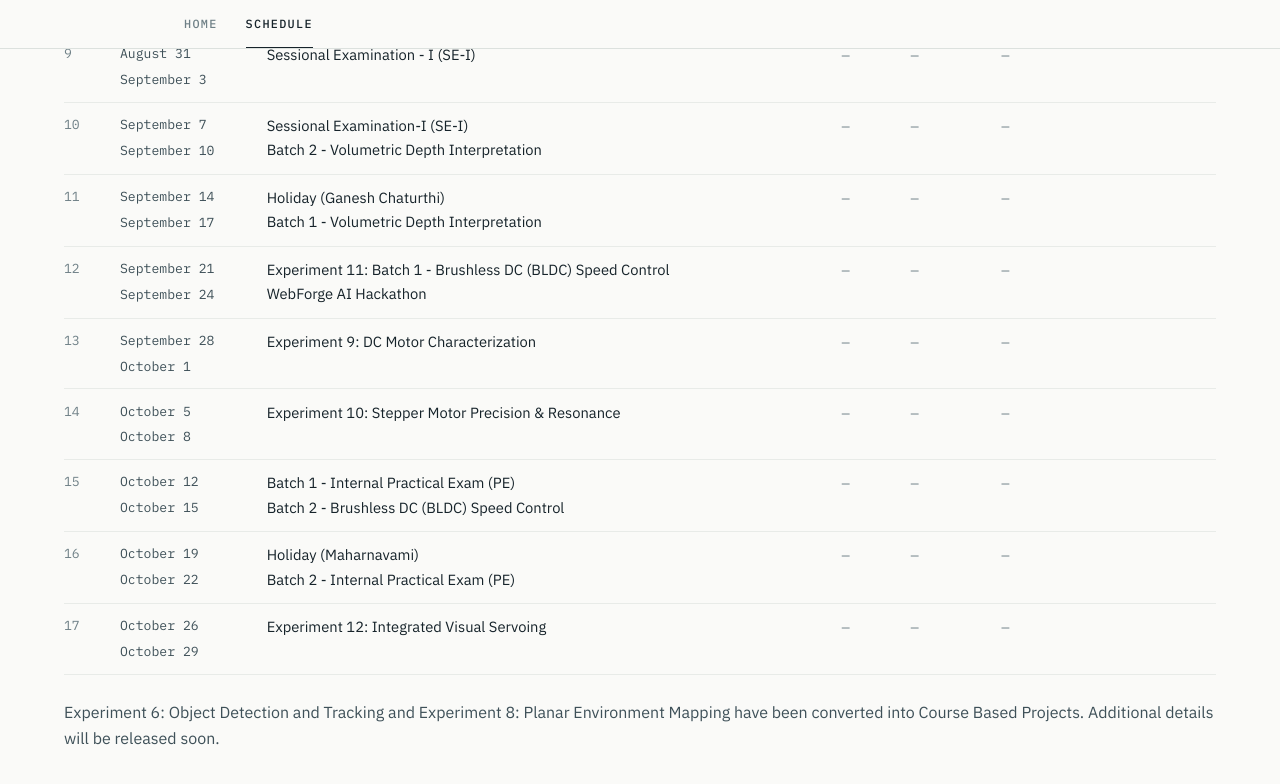
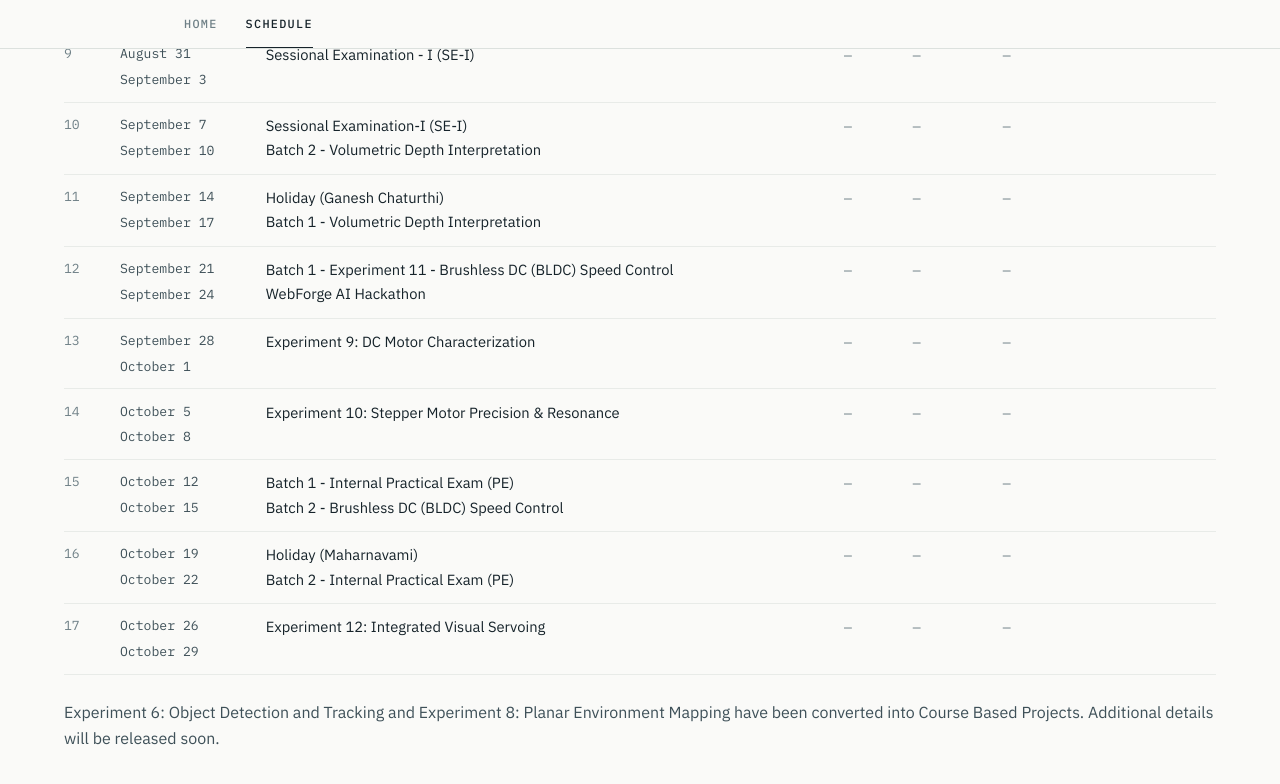
Before and after one commit to uhvardhan/sensors-actuators-lab, a Jekyll site: the page built from schedule.md, in a window 1280 px wide and 900 px high, scrolled down 780 px. Shown: the top 784 px of the window. Built offline with Jekyll 4.4.1, drawn with Linux system fonts in a browser that asks for light colours.

```diff
--- a/_data/schedule.yml
+++ b/_data/schedule.yml
@@ -83,7 +83,7 @@
   resources: []
 - week: 12
   dates: ["September 21", "September 24"]
-  session: "Experiment 11: Batch 1 - Brushless DC (BLDC) Speed Control<br>WebForge AI Hackathon"
+  session: "Batch 1 - Experiment 11 - Brushless DC (BLDC) Speed Control<br>WebForge AI Hackathon"
   notes: []
   scripts: []
   resources: []
```
